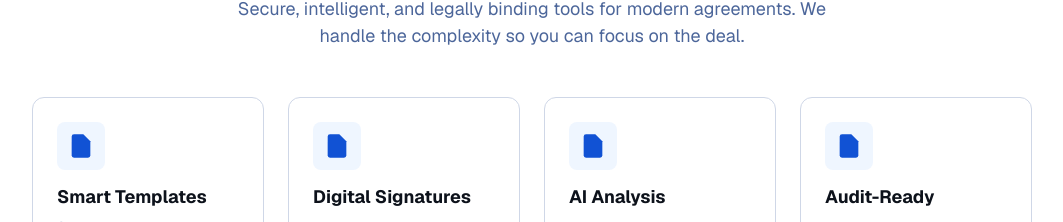
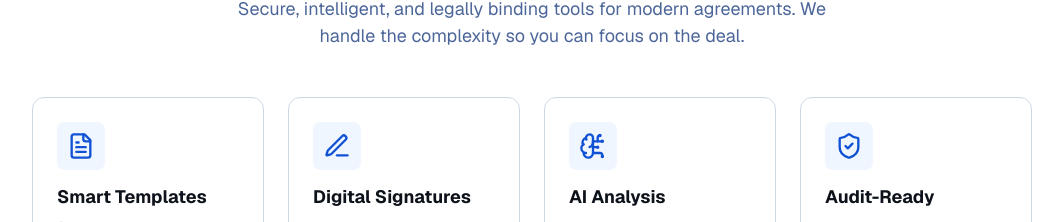
Before and after one commit to codeAKstan/iConcur, a Next.js app: page / in a window 1280 px wide. Shown: the part 916-1138 px from the top of the page, without its empty margins (108-1171 px from the left). Built offline with nearby package versions, Linux system fonts and the light colour scheme.

Commit message:
refactor(landing): replace string icons with lucide-react components
Improve icon rendering by using Lucide React components instead of string references, making the code more maintainable and type-safe

```diff
--- a/components/landing/features-grid.tsx
+++ b/components/landing/features-grid.tsx
@@ -1,22 +1,24 @@
+import { FileText, PenLine, BrainCircuit, ShieldCheck } from "lucide-react"
+
 export function FeaturesGrid() {
   const features = [
     {
-      icon: "description",
+      icon: FileText,
       title: "Smart Templates",
       description: "Start with pre-vetted legal templates designed for speed and protection.",
     },
     {
-      icon: "draw",
+      icon: PenLine,
       title: "Digital Signatures",
       description: "Legally binding e-signatures compliant with global standards (eIDAS, ESIGN).",
     },
     {
-      icon: "psychology",
+      icon: BrainCircuit,
       title: "AI Analysis",
       description: "Automatically detect risks, vague clauses, and unfavorable terms instantly.",
     },
     {
-      icon: "verified_user",
+      icon: ShieldCheck,
       title: "Audit-Ready",
       description: "Full digital audit trails for every document modification and signature.",
     },
@@ -41,10 +43,7 @@ export function FeaturesGrid() {
               className="group flex flex-col gap-4 rounded-xl border border-[#cfd7e7] dark:border-gray-700 bg-white dark:bg-[#1a2230] p-6 transition-all hover:shadow-lg hover:border-primary/50"
             >
               <div className="size-12 rounded-lg bg-blue-50 dark:bg-blue-900/20 flex items-center justify-center text-primary transition-colors group-hover:bg-primary group-hover:text-white">
-                <svg className="w-7 h-7" fill="currentColor" viewBox="0 0 24 24">
-                  {/* Icon variations would be rendered based on feature.icon */}
-                  <path d="M14 2H6a2 2 0 0 0-2 2v16a2 2 0 0 0 2 2h12a2 2 0 0 0 2-2V8l-6-6z"></path>
-                </svg>
+                <feature.icon className="w-7 h-7" />
               </div>
               <div className="flex flex-col gap-2">
                 <h3 className="text-[#0d121b] dark:text-white text-lg font-bold leading-tight">{feature.title}</h3>
```
